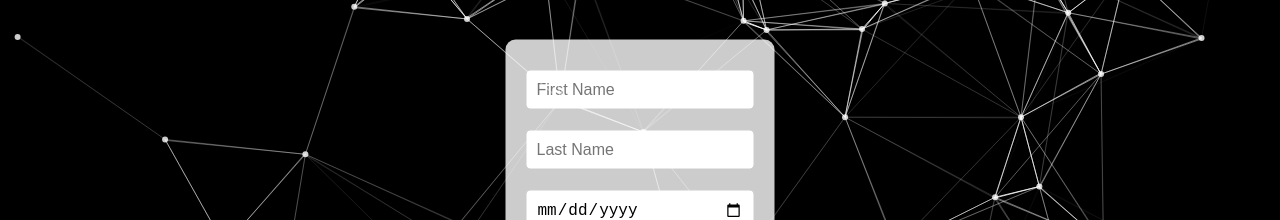
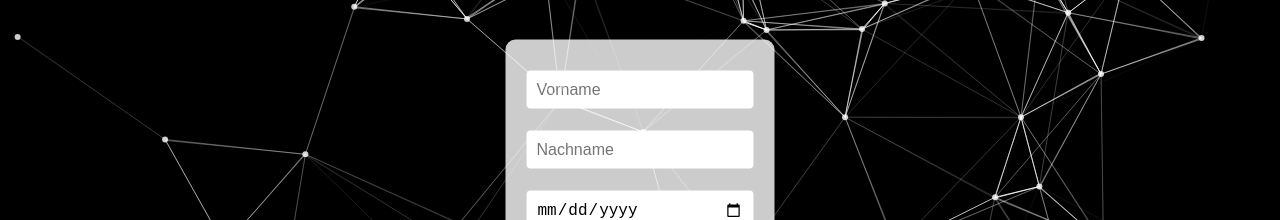
Before and after one commit to henkegithub/avada, a React (Create React App) app in the folder particle-cursor/: page / in a window 1280 px wide. Shown: the part 232-452 px from the top of the page. Built offline with nearby package versions, Linux system fonts and the light colour scheme.

Commit message:
changed birthday and name surname to german

```diff
--- a/particle-cursor/public/index.html
+++ b/particle-cursor/public/index.html
@@ -1,5 +1,5 @@
 <!DOCTYPE html>
-<html lang="en">
+<html lang="de">
   <head>
     <meta charset="utf-8" />
     <link rel="icon" href="%PUBLIC_URL%/favicon.ico" />
--- a/particle-cursor/src/App.js
+++ b/particle-cursor/src/App.js
@@ -295,21 +295,21 @@ const App = () => {
           <form onSubmit={handleLoginSubmit} className="login-form">
             <input
               type="text"
-              placeholder="First Name"
+              placeholder="Vorname"
               value={formData.firstName}
               onChange={(e) => setFormData({ ...formData, firstName: e.target.value })}
               required
             />
             <input
               type="text"
-              placeholder="Last Name"
+              placeholder="Nachname"
               value={formData.lastName}
               onChange={(e) => setFormData({ ...formData, lastName: e.target.value })}
               required
             />
             <input
               type="date"
-              placeholder="Birth Date"
+              placeholder="Geburtstag"
               value={formData.birthDate}
               onChange={(e) => setFormData({ ...formData, birthDate: e.target.value })}
               required
```
